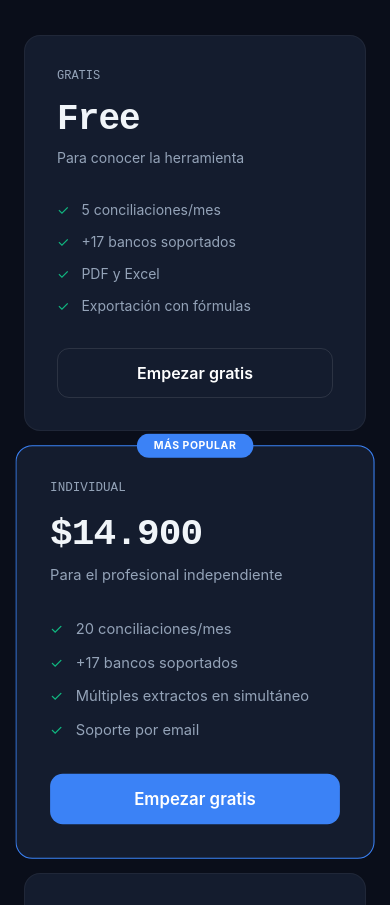
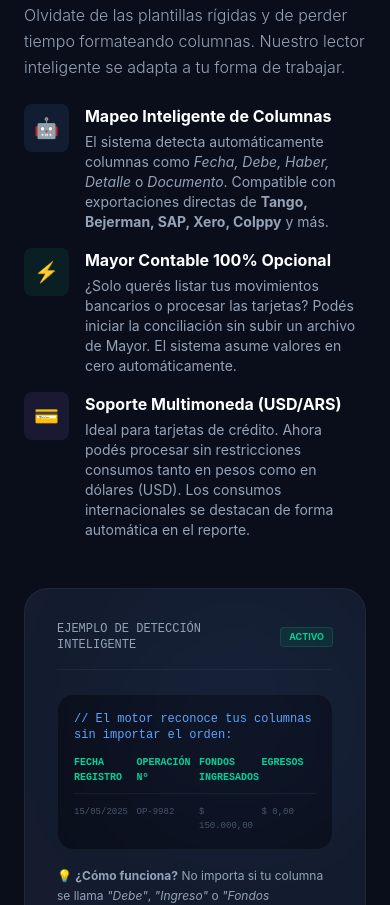
Before and after one commit to Pablette78/Conciliador, a React (Vite) app in the folder Conciliador_Web/frontend/: page / in a window 390 px wide. Shown: the part 5660-6565 px from the top of the page. Built offline with nearby package versions, Linux system fonts and the light colour scheme.

Commit message:
Agregar seccion de compatibilidad y flexibilidad de archivos en la Landing Page

```diff
--- a/Conciliador_Web/frontend/src/LandingPage.jsx
+++ b/Conciliador_Web/frontend/src/LandingPage.jsx
@@ -242,6 +242,80 @@ export default function LandingPage({ onLogin, onRegister, onGoogleLogin, authEr
             ¿No ves tu banco? Lo desarrollamos a medida sin costo adicional.<br/>
             <a href="mailto:soporte@contaflex.ar" className="text-[#60a5fa] hover:underline mt-1 inline-block">soporte@contaflex.ar</a>
           </p>
+        </div>
+      </section>
+
+      {/* File Flexibility & Compatibility */}
+      <section className="max-w-6xl mx-auto px-6 py-24 border-t border-white/5" id="compatibilidad">
+        <div className="grid grid-cols-1 lg:grid-cols-2 gap-12 items-center">
+          <div className="space-y-6 lp-animate-fadeUp">
+            <div className="font-mono text-[10px] text-[#60a5fa] uppercase tracking-[3px]">// compatibilidad sin fricción</div>
+            <h2 className="text-3xl md:text-5xl font-bold tracking-tight leading-[1.15]">
+              Subí tus archivos tal <br />
+              <span className="bg-gradient-to-r from-[#60a5fa] to-[#10b981] bg-clip-text text-transparent">como salen de tu sistema</span>
+            </h2>
+            <p className="text-[#94a3b8] font-light leading-relaxed">
+              Olvidate de las plantillas rígidas y de perder tiempo formateando columnas. Nuestro lector inteligente se adapta a tu forma de trabajar.
+            </p>
+            <div className="space-y-4">
+              <div className="flex items-start gap-4">
+                <div className="text-xl bg-[#60a5fa]/10 p-2.5 rounded-lg text-[#60a5fa] shrink-0">🤖</div>
+                <div>
+                  <h4 className="font-bold text-white text-base">Mapeo Inteligente de Columnas</h4>
+                  <p className="text-sm text-[#94a3b8] mt-1">
+                    El sistema detecta automáticamente columnas como <em>Fecha, Debe, Haber, Detalle</em> o <em>Documento</em>. Compatible con exportaciones directas de <strong>Tango, Bejerman, SAP, Xero, Colppy</strong> y más.
+                  </p>
+                </div>
+              </div>
+              <div className="flex items-start gap-4">
+                <div className="text-xl bg-[#10b981]/10 p-2.5 rounded-lg text-[#10b981] shrink-0">⚡</div>
+                <div>
+                  <h4 className="font-bold text-white text-base">Mayor Contable 100% Opcional</h4>
+                  <p className="text-sm text-[#94a3b8] mt-1">
+                    ¿Solo querés listar tus movimientos bancarios o procesar las tarjetas? Podés iniciar la conciliación sin subir un archivo de Mayor. El sistema asume valores en cero automáticamente.
+                  </p>
+                </div>
+              </div>
+              <div className="flex items-start gap-4">
+                <div className="text-xl bg-[#a78bfa]/10 p-2.5 rounded-lg text-[#a78bfa] shrink-0">💳</div>
+                <div>
+                  <h4 className="font-bold text-white text-base">Soporte Multimoneda (USD/ARS)</h4>
+                  <p className="text-sm text-[#94a3b8] mt-1">
+                    Ideal para tarjetas de crédito. Ahora podés procesar sin restricciones consumos tanto en pesos como en dólares (USD). Los consumos internacionales se destacan de forma automática en el reporte.
+                  </p>
+                </div>
+              </div>
+            </div>
+          </div>
+
+          <div className="bg-[#141c2e] border border-white/5 rounded-3xl p-8 md:p-12 space-y-6 relative overflow-hidden">
+            <div className="absolute top-0 right-0 w-64 h-64 bg-[#3b82f6]/5 blur-3xl rounded-full"></div>
+            <div className="flex justify-between items-center border-b border-white/5 pb-4">
+              <span className="text-xs font-mono text-[#94a3b8]">EJEMPLO DE DETECCIÓN INTELIGENTE</span>
+              <span className="bg-emerald-500/10 text-emerald-400 text-[9px] font-bold px-2 py-0.5 rounded border border-emerald-500/20">ACTIVO</span>
+            </div>
+
+            <div className="space-y-4">
+              <div className="bg-[#0a0e1a]/80 border border-white/5 rounded-2xl p-4 space-y-3">
+                <p className="text-xs font-mono text-[#60a5fa]">// El motor reconoce tus columnas sin importar el orden:</p>
+                <div className="grid grid-cols-4 gap-2 text-[10px] font-mono text-[#94a3b8] border-b border-white/5 pb-2">
+                  <div className="text-emerald-400 font-bold">FECHA REGISTRO</div>
+                  <div className="text-emerald-400 font-bold">OPERACIÓN Nº</div>
+                  <div className="text-emerald-400 font-bold">FONDOS INGRESADOS</div>
+                  <div className="text-emerald-400 font-bold">EGRESOS</div>
+                </div>
+                <div className="grid grid-cols-4 gap-2 text-[9px] font-mono text-[#475569]">
+                  <div>15/05/2025</div>
+                  <div>OP-9982</div>
+                  <div>$ 150.000,00</div>
+                  <div>$ 0,00</div>
+                </div>
+              </div>
+              <p className="text-xs text-[#94a3b8] leading-relaxed">
+                💡 <strong>¿Cómo funciona?</strong> No importa si tu columna se llama <em>"Debe"</em>, <em>"Ingreso"</em> o <em>"Fondos Ingresados"</em>, ni en qué orden estén posicionadas. El algoritmo de ContaFlex analiza la estructura y las palabras clave de tu planilla y hace el trabajo por vos.
+              </p>
+            </div>
+          </div>
         </div>
       </section>
 
```
